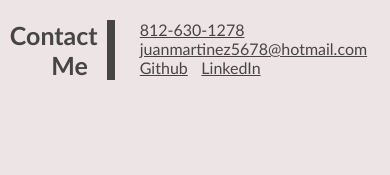
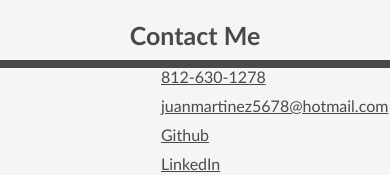
Before and after one commit to JuanMartinez503/Professional-Portfolio, a plain HTML site: page index.html in a window 390 px wide. Shown: the part 1289-1464 px from the top of the page. Before the commit the page ends 1379 px from the top, so only its background shows below. Drawn offline with Linux system fonts and the light colour scheme.

Commit message:
I made the website more reponsive

```diff
--- a/assets/css/style.css
+++ b/assets/css/style.css
@@ -4,7 +4,7 @@
     --skyblue: skyblue;
 }
 body {
-    background-color: rgba(80,0,0,.1);
+    background-color: #f5f5f5
 }
 *{
     margin: 0;
@@ -200,6 +200,38 @@ footer nav a:hover {
     }
     header h1{
         width: 50vw;
+
+    }
+    footer{
+        position: relative;
+    }
+    footer .left {
+        border: none;
+        margin: 0;
+        border-bottom: 1vh solid var(--dark);
+
+
     }
 
+    footer .left h3 {
+
+
+        width: 100vw;
+        text-align: center;
+        display: flex;
+        flex-direction: column;
+        justify-content: center;
+        flex-wrap: nowrap;
+        padding: 10px;
+
+
+    }
+   footer nav {
+
+    display: flex;
+    flex-direction: column;
+    position: absolute;
+    left: 40%;
+    bottom: -13vh;
+    }
 }
```
